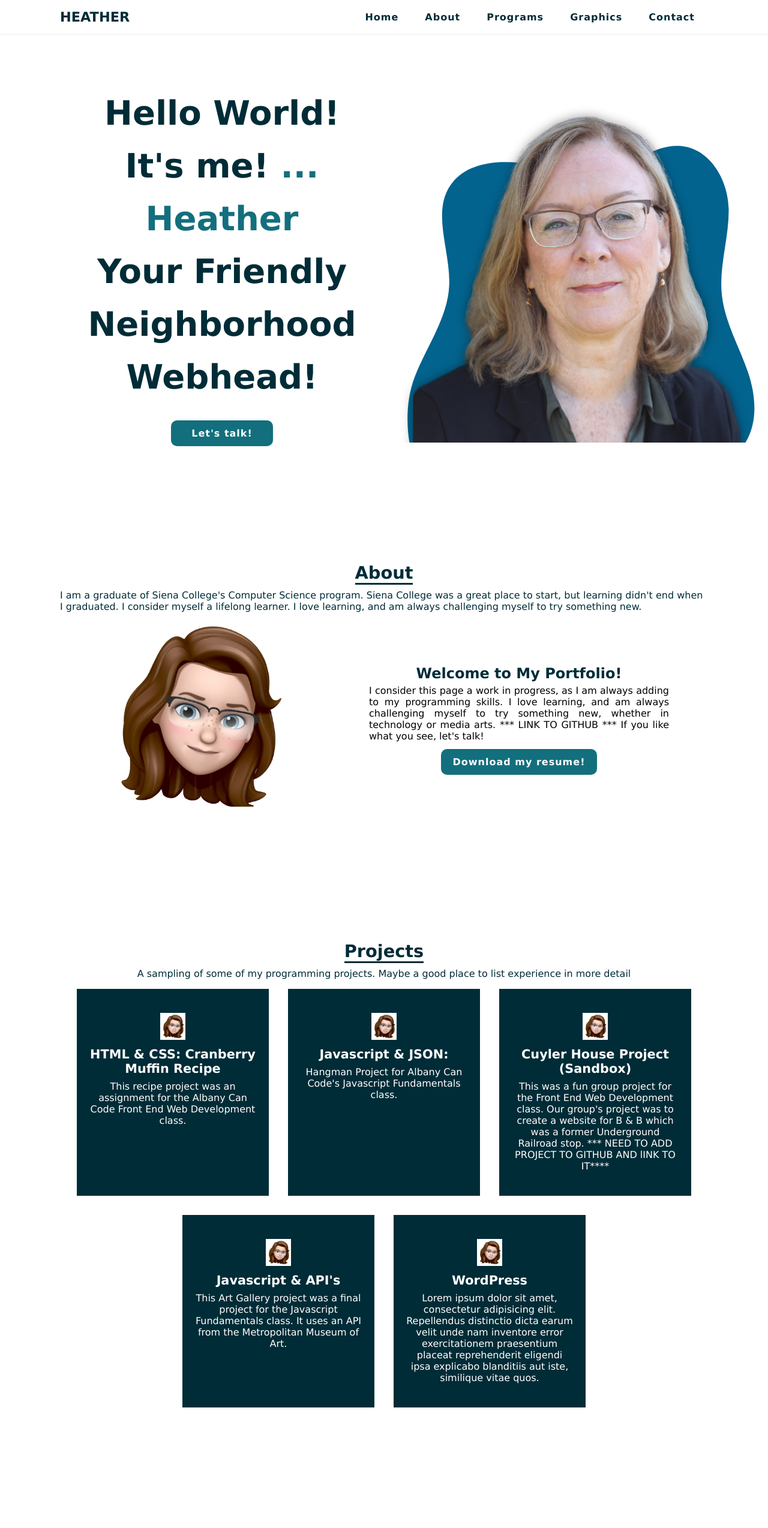
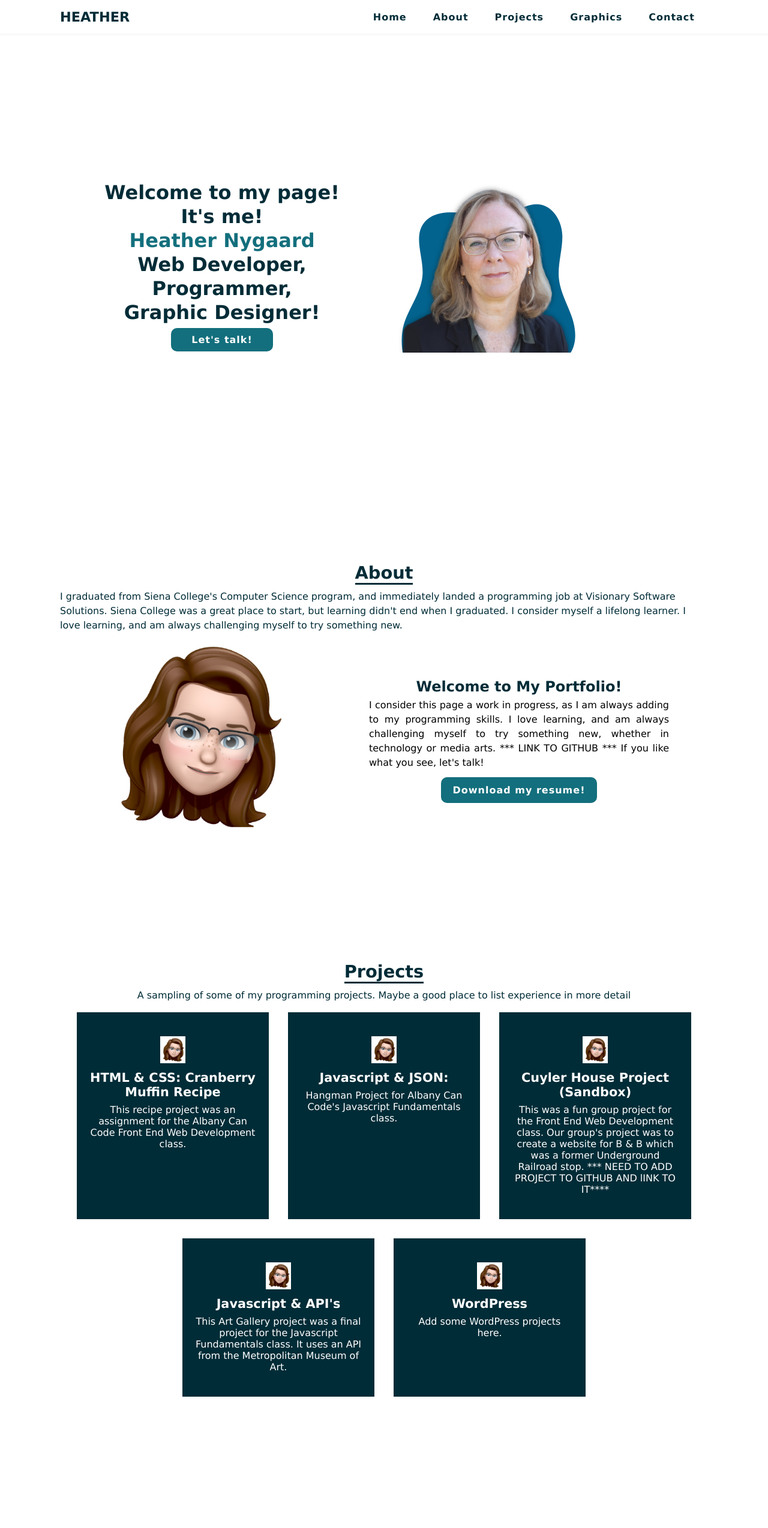
Before and after one commit to HeatherN23/Portfolio_Original, a plain HTML site: page index.html in a window 1280 px wide. Shown: the top 2548 px of the page at 60% size. Drawn offline with nearby package versions, Linux system fonts and the light colour scheme.

Commit message:
Updated Home, About and Work content

```diff
--- a/index.html
+++ b/index.html
@@ -14,10 +14,10 @@
 
       <ul class="menu">
         <li><a href="">Home</a></li>
-        <li><a href="">About</a></li>
-        <li><a href="">Programs</a></li>
-        <li><a href="">Graphics</a></li>
-        <li><a href="">Contact</a></li>
+        <li><a href="#about">About</a></li>
+        <li><a href="#projects">Projects</a></li>
+        <li><a href="#graphics">Graphics</a></li>
+        <li><a href="#contact">Contact</a></li>
       </ul>
     </nav>
 
@@ -25,11 +25,11 @@
 
     <section id="home">
       <div class="home-text">
-        <h1>Hello World!<br>It's me!<span> ... Heather</span><br>Your Friendly Neighborhood Webhead!</h1>
+        <h1>Welcome to my page!<br>It's me!<br><span>Heather Nygaard</span><br>Web Developer, Programmer, <br>Graphic Designer!</h1>
         <a href="mailto:hmnygaard2@gmail.com">Let's talk!</a>
       </div>
       <div class = "home-img">
-        <img src="images/Heather Headshot.png" alt="">
+        <img src="images/Heather Headshot 2.png" alt="">
       </div>
     </section>
 
@@ -38,7 +38,7 @@
     <section id="about">
       <div class="heading">
         <h2>About</h2>
-        <p> I am a graduate of Siena College's Computer Science program.  Siena College was a great place to start, but learning didn't end when I graduated.  I consider myself a lifelong learner. I love learning, and am always challenging myself to try something new. </p>
+        <p>I graduated from Siena College's Computer Science program, and immediately landed a programming job at Visionary Software Solutions.  Siena College was a great place to start, but learning didn't end when I graduated.  I consider myself a lifelong learner. I love learning, and am always challenging myself to try something new. </p>
       </div>
       <div class="about-content">
         <div class="about-img">
@@ -55,12 +55,12 @@
 
     <!----  Projects Section  ----->
     <!---- CHANGE THE ID'S TO PROJECTS INSTEAD OF SERVICES ------->
-    <section id="services">
+    <section id="projects">
       <div class="heading">
           <h2>Projects</h2>
           <p>A sampling of some of my programming projects. Maybe a good place to list experience in more detail</p>
       </div>
-      <div class="services-content">
+      <div class="projects-content">
         <div class="box"><a href="https://github.com/HeatherN23/Cranberry_Muffin_Recipe.git">
           <img src="images/Heather Memoji.jpg" alt="">
           <h1>HTML & CSS:  Cranberry Muffin Recipe</h1>
@@ -84,7 +84,7 @@
         <div class="box">
           <img src="images/Heather Memoji.jpg" alt="">
           <h1>WordPress</h1>
-          <p>Lorem ipsum dolor sit amet, consectetur adipisicing elit. Repellendus distinctio dicta earum velit unde nam inventore error exercitationem praesentium placeat reprehenderit eligendi ipsa explicabo blanditiis aut iste, similique vitae quos.</p>
+          <p>Add some WordPress projects here.</p>
         </div>
       </div>
     </section>
@@ -94,7 +94,7 @@
     <section id="work">
       <div class="heading work-heading">
         <h2>Work</h2>
-        <p>Work With Us</p>
+        <p></p>
       </div>
 
       <div class="work-content">
@@ -104,7 +104,7 @@
           <a href="">Contact</a>
         </div>
 
-        <div classs="work-img">
+        <div class="work-img">
           <img src="images/Heather Memoji.jpg" alt="">
         </div>
 
--- a/styles.css
+++ b/styles.css
@@ -83,10 +83,10 @@ ul li a:hover {
 
 .home-text h1 {
   color: var(--second-color);
-  font-size: 3.5rem;
-  font-weight:700;
-  margin-bottom: 2.5rem;
-  line-height: 5.5rem;
+  font-size: 2rem;
+  font-weight:600;
+  margin-bottom: 1rem;
+  line-height: 2.5rem;
 }
 
 .home-text span {
@@ -100,7 +100,7 @@ ul li a:hover {
 }
 
 .home-text a {
-  padding: 12px 34px;
+  padding: 10px 34px;
   background: var(--main-color);
   color: #ffffff;
   border-radius:10px;
@@ -113,6 +113,7 @@ ul li a:hover {
   box-shadow: 0 10px 34px rgba(0, 0, 0, 0.14);
 }
 
+/* Currently not in use -- >
 .social {
   position: absolute;
   display:flex;
@@ -129,6 +130,8 @@ ul li a:hover {
 .social i:hover {
   color: var(--main-color);
 }
+*/
+
 
 .heading {
   display:flex;
@@ -145,6 +148,7 @@ ul li a:hover {
 .heading p {
   color: var(--second-color);
   margin-top: 0.5rem;
+  line-height: 1.5rem;
 }
 
 /* --- about section ----*/
@@ -181,10 +185,10 @@ ul li a:hover {
 }
 
 .about-text p {
-  color: var(psecond-color);
+  color: var(second-color);
   margin: 5px 0 24px;
   text-align: justify;
-  line-height: 1.8 rem;
+  line-height: 1.5rem;
 }
 
 .about-text a {
@@ -204,14 +208,14 @@ ul li a:hover {
 
 /* -----  Programs Section-----*/
 
-.services-content {
+.projects-content {
   display:flex;
   justify-content: center;
   flex-direction: row;
   flex-wrap: wrap;
 }
 
-.services-content .box {
+.projects-content .box {
   padding: 40px 20px;
   background: var(--second-color);
   color: #ffffff;
@@ -241,7 +245,7 @@ ul li a:hover {
   font-weight: 300;
 }
 
-.services-content .box:hover {
+.projects-content .box:hover {
   transform: translateY(-10px);
   background: var(--main-color);
   transition: 0.5s;
@@ -277,9 +281,9 @@ ul li a:hover {
 .work-text p {
   font-size: 1rem;
   color: var(--second-color);
-  line-height:  2rem;
+  line-height:  1.5rem;
   text-align: justify;
-  margin: 5px 0px 18px;
+  margin: 5px 0px 24px;
 }
 
 .work-text a {
```
Also changed, not shown: Contact.html (added), Graphics.html (added), Projects.html (added), about.html (added), images/Heather Headshot 2.png (added).
